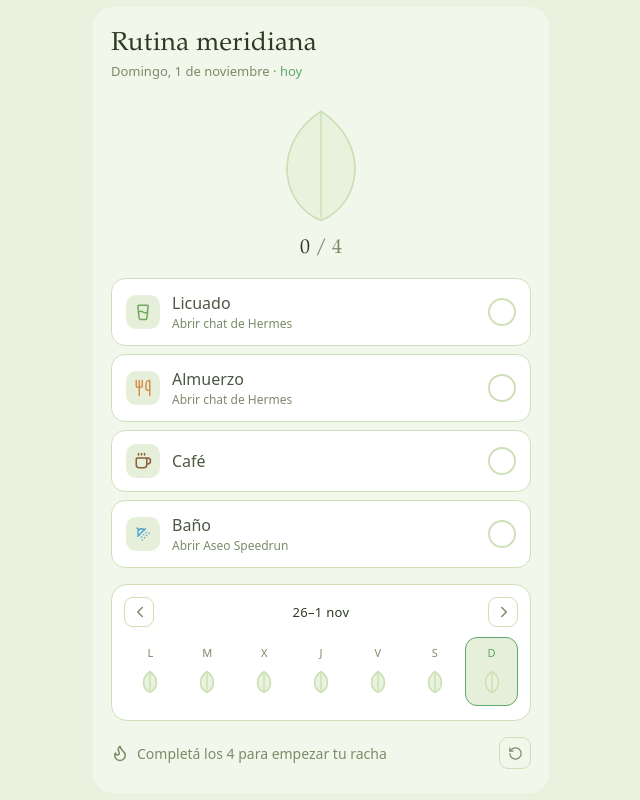
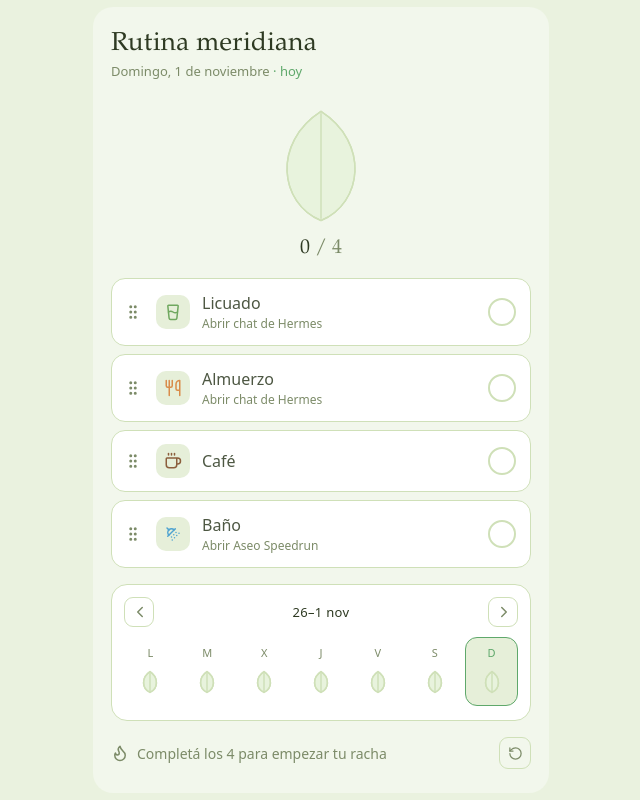
Before and after one commit to carchaves/RutinaMediodia, a React (Vite) app: page / in a window 1280 px wide. Shown: the whole page, without its empty margins (319-959 px from the left). Built offline with nearby package versions, Linux system fonts and the light colour scheme.

Commit message:
Reordenar actividades por arrastre (orden por día, reinicia cada día)

```diff
--- a/src/App.jsx
+++ b/src/App.jsx
@@ -2,7 +2,7 @@ import React, { useState, useEffect, useMemo } from "react";
 import {
   Utensils, ShowerHead, GraduationCap, Coffee, Armchair, BookOpen, NotebookPen,
   ChevronLeft, ChevronRight, Flame, RotateCcw, Backpack, Plus, Trash2, X, Languages,
-  Briefcase, GlassWater, Candy, Dumbbell, StretchHorizontal,
+  Briefcase, GlassWater, Candy, Dumbbell, StretchHorizontal, GripVertical,
 } from "lucide-react";
 import { AppLauncher } from "@capacitor/app-launcher";
 
@@ -180,6 +180,9 @@ export default function App() {
   const [bagOpen, setBagOpen] = useState(false);
   const [newItem, setNewItem] = useState("");
   const [loading, setLoading] = useState(true);
+  // Reordenamiento por arrastre (orden por fecha, se reinicia solo cada día).
+  const [liveOrder, setLiveOrder] = useState(null);
+  const dragKeyRef = React.useRef(null);
   const today = useMemo(() => new Date(), []);
   const [selected, setSelected] = useState(toKey(today));
   const [weekBase, setWeekBase] = useState(startOfWeek(today));
@@ -285,6 +288,61 @@ export default function App() {
   const selTotal = selHabits.length;
   const isToday = selected === toKey(today);
 
+  // Orden del día: si hay un orden guardado para esta fecha lo aplico; si no,
+  // queda el orden original (cada día nuevo arranca ordenado de fábrica).
+  const orderedHabits = useMemo(() => {
+    const ord = (data[selected] && data[selected].__order) || null;
+    if (!ord) return selHabits;
+    const map = new Map(selHabits.map((h) => [h.key, h]));
+    const out = [];
+    ord.forEach((k) => { if (map.has(k)) { out.push(map.get(k)); map.delete(k); } });
+    selHabits.forEach((h) => { if (map.has(h.key)) out.push(h); });
+    return out;
+    // eslint-disable-next-line react-hooks/exhaustive-deps
+  }, [data, selected, selTotal]);
+
+  const rows = liveOrder
+    ? liveOrder.map((k) => selHabits.find((h) => h.key === k)).filter(Boolean)
+    : orderedHabits;
+
+  const onHandleDown = (e, key) => {
+    e.stopPropagation();
+    dragKeyRef.current = key;
+    setLiveOrder(orderedHabits.map((h) => h.key));
+    try { e.currentTarget.setPointerCapture(e.pointerId); } catch (err) {}
+  };
+  const onHandleMove = (e) => {
+    if (!dragKeyRef.current) return;
+    e.preventDefault();
+    const el = document.elementFromPoint(e.clientX, e.clientY);
+    const row = el && el.closest ? el.closest("[data-habitkey]") : null;
+    if (!row) return;
+    const overKey = row.getAttribute("data-habitkey");
+    if (!overKey || overKey === dragKeyRef.current) return;
+    setLiveOrder((cur) => {
+      if (!cur) return cur;
+      const arr = [...cur];
+      const from = arr.indexOf(dragKeyRef.current);
+      const to = arr.indexOf(overKey);
+      if (from < 0 || to < 0) return cur;
+      arr.splice(from, 1);
+      arr.splice(to, 0, dragKeyRef.current);
+      return arr;
+    });
+  };
+  const onHandleUp = () => {
+    if (!dragKeyRef.current) return;
+    const keys = liveOrder;
+    dragKeyRef.current = null;
+    setLiveOrder(null);
+    if (keys) {
+      const cur = data[selected] || {};
+      const next = { ...data, [selected]: { ...cur, __order: keys } };
+      setData(next);
+      save(next);
+    }
+  };
+
   const weekLabel = `${weekDays[0].toLocaleDateString("es-ES", { day: "numeric" })}–${weekDays[6].toLocaleDateString("es-ES", { day: "numeric", month: "short" })}`;
 
   const reset = async () => {
@@ -332,9 +390,10 @@ export default function App() {
 
       {/* hábitos */}
       <div style={{ display: "flex", flexDirection: "column", gap: 8, position: "relative", zIndex: 1 }}>
-        {selHabits.map((habit) => {
+        {rows.map((habit) => {
           const { key, label, Icon, color, modal, launch, launchLabel, meal, mealLabel } = habit;
           const done = isDone(selected, habit);
+          const dragging = liveOrder && dragKeyRef.current === key;
           const act = () => (modal ? setBagOpen(true) : meal ? captureMeal() : launch ? openApp(launch) : toggle(key));
           const sub = modal
             ? `${bagItems.filter((it) => data[selected] && data[selected][bagKeyFor(it.id)]).length}/${bagItems.length} ítems`
@@ -346,6 +405,7 @@ export default function App() {
           return (
             <div
               key={key}
+              data-habitkey={key}
               className="mr-tap mr-row"
               role={modal || launch || meal ? "button" : "checkbox"}
               aria-checked={modal || launch || meal ? undefined : done}
@@ -355,9 +415,23 @@ export default function App() {
               style={{
                 display: "flex", alignItems: "center", gap: 12,
                 padding: "13px 14px", borderRadius: 14,
-                background: C.panel, border: `1px solid ${done ? color : C.border}`,
+                background: dragging ? C.panelSoft : C.panel,
+                border: `1px solid ${dragging ? C.green : (done ? color : C.border)}`,
+                boxShadow: dragging ? "0 6px 16px rgba(0,0,0,.18)" : "none",
               }}
             >
+              <span
+                className="mr-tap"
+                aria-label={`Reordenar ${label}`}
+                onPointerDown={(e) => onHandleDown(e, key)}
+                onPointerMove={onHandleMove}
+                onPointerUp={onHandleUp}
+                onPointerCancel={onHandleUp}
+                onClick={(e) => e.stopPropagation()}
+                style={{ display: "grid", placeItems: "center", width: 22, height: 34, marginLeft: -4, touchAction: "none", flexShrink: 0 }}
+              >
+                <GripVertical size={18} color={C.muted} />
+              </span>
               <span style={{ display: "grid", placeItems: "center", width: 34, height: 34, borderRadius: 10, background: done ? color : C.panelSoft, transition: "background .2s" }}>
                 <Icon size={18} color={done ? "#FFFFFF" : color} strokeWidth={2} />
               </span>
```
